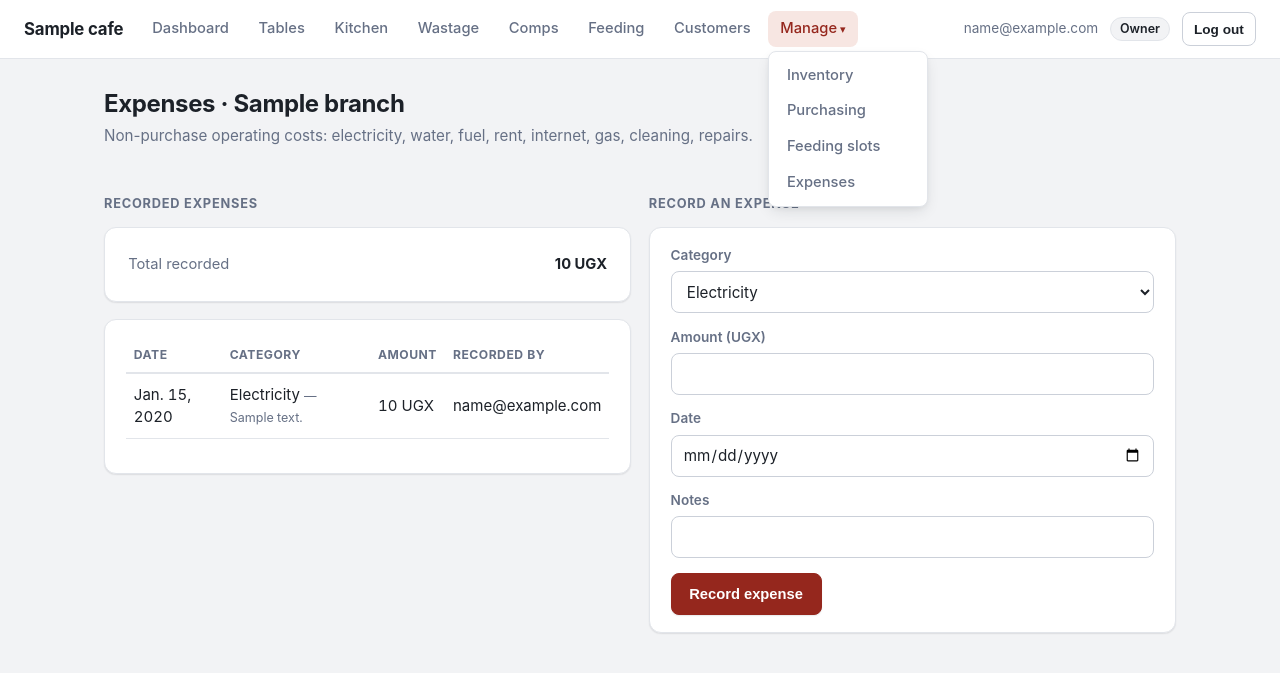
After one commit to Bukulubenja/cafe, a Django app: page /expenses/ in a window 1280 px wide. The commit adds this page. Shown: the top 673 px of the page. Run offline with Django 5.2, Linux system fonts and the light colour scheme; a user stored in the database is signed in; tables that the repository leaves empty hold one stand-in row (values such as "Sample post").

Commit message:
Add Expenses screen to the frontend
A combined list+record form under the Manage dropdown (Owner/Manager
only, matching ExpenseViewSet's IsManagerOrAbove): non-purchase
operating costs (electricity, water, fuel, rent, internet, gas,
cleaning, repairs) with a running total. No approval workflow --
unlike Wastage/Complimentary, this is a plain ledger entry with
nothing downstream to gate.

Verified with the full test suite (143 tests, OK) and a Playwright
run: manager records a 45,000 UGX electricity expense, sees it in
the list with the running total updated; a waiter gets a 403 hitting
/expenses/ directly.

```diff
--- a/apps/web/context_processors.py
+++ b/apps/web/context_processors.py
@@ -17,6 +17,7 @@ MANAGE_URL_NAMES = {
     "purchase_order_cancel",
     "purchase_order_notify_supplier",
     "feeding_slots",
+    "expense_list",
 }
 
 
--- /dev/null
+++ b/apps/web/expense_views.py
@@ -0,0 +1,51 @@
+from decimal import Decimal
+
+from django.contrib import messages
+from django.core.exceptions import ValidationError as DjangoValidationError
+from django.shortcuts import redirect, render
+from django.utils import timezone
+
+from apps.expenses.models import Expense
+
+from .decorators import roles_required
+from .roles import MANAGER_ROLES
+from .utils import friendly_error, resolve_branch
+
+
+@roles_required(*MANAGER_ROLES)
+def expense_list(request):
+    branch = resolve_branch(request)
+    if request.method == "POST":
+        if branch is None:
+            messages.error(request, "This café has no branches configured yet.")
+            return redirect("web:expense_list")
+        expense = Expense(
+            tenant=branch.tenant,
+            branch=branch,
+            category=request.POST.get("category", Expense.Category.OTHER),
+            date=request.POST.get("date") or timezone.localdate(),
+            notes=request.POST.get("notes", ""),
+            recorded_by=request.user,
+        )
+        try:
+            expense.amount = request.POST.get("amount") or 0
+            expense.full_clean()
+            expense.save()
+        except DjangoValidationError as exc:
+            messages.error(request, friendly_error(exc))
+        else:
+            messages.success(request, f"Recorded {expense}.")
+        return redirect("web:expense_list")
+
+    expenses = Expense.objects.select_related("recorded_by") if branch else Expense.objects.none()
+    total = sum((e.amount for e in expenses), Decimal("0.00"))
+    return render(
+        request,
+        "web/expense_list.html",
+        {
+            "branch": branch,
+            "expenses": expenses,
+            "total": total,
+            "categories": Expense.Category.choices,
+        },
+    )
--- a/apps/web/templates/web/base.html
+++ b/apps/web/templates/web/base.html
@@ -34,6 +34,7 @@
           <a href="{% url 'web:stock_list' %}">Inventory</a>
           <a href="{% url 'web:purchase_orders' %}">Purchasing</a>
           <a href="{% url 'web:feeding_slots' %}">Feeding slots</a>
+          <a href="{% url 'web:expense_list' %}">Expenses</a>
         </div>
       </details>
       {% endif %}
--- /dev/null
+++ b/apps/web/templates/web/expense_list.html
@@ -0,0 +1,60 @@
+{% extends "web/base.html" %}
+{% load humanize %}
+{% block title %}Expenses - Cafe ERP{% endblock %}
+{% block content %}
+<h1>Expenses{% if branch %} &middot; {{ branch.name }}{% endif %}</h1>
+<p class="subtitle">Non-purchase operating costs: electricity, water, fuel, rent, internet, gas, cleaning, repairs.</p>
+
+{% if not branch %}
+<p class="empty">This café has no branches configured yet.</p>
+{% else %}
+<div class="dashboard-cols">
+  <div>
+    <h2>Recorded expenses</h2>
+    <div class="panel">
+      <div class="mini-stat-row">
+        <span>Total recorded</span>
+        <strong>{{ total|floatformat:0|intcomma }} UGX</strong>
+      </div>
+    </div>
+    <div class="panel">
+      <table class="items">
+        <thead><tr><th>Date</th><th>Category</th><th>Amount</th><th>Recorded by</th></tr></thead>
+        <tbody>
+          {% for expense in expenses %}
+          <tr>
+            <td>{{ expense.date }}</td>
+            <td>{{ expense.get_category_display }}{% if expense.notes %} <small>&mdash; {{ expense.notes }}</small>{% endif %}</td>
+            <td>{{ expense.amount|floatformat:0|intcomma }} UGX</td>
+            <td>{{ expense.recorded_by.email|default:"&mdash;" }}</td>
+          </tr>
+          {% empty %}
+          <tr><td colspan="4" class="empty">No expenses recorded yet.</td></tr>
+          {% endfor %}
+        </tbody>
+      </table>
+    </div>
+  </div>
+  <div>
+    <h2>Record an expense</h2>
+    <div class="panel">
+      <form method="post">
+        {% csrf_token %}
+        <div class="field">
+          <label for="id_category">Category</label>
+          <select name="category" id="id_category" required>
+            {% for value, label in categories %}
+            <option value="{{ value }}">{{ label }}</option>
+            {% endfor %}
+          </select>
+        </div>
+        <div class="field"><label for="id_amount">Amount (UGX)</label><input type="number" step="0.01" min="0" name="amount" id="id_amount" required></div>
+        <div class="field"><label for="id_date">Date</label><input type="date" name="date" id="id_date"></div>
+        <div class="field"><label for="id_notes">Notes</label><input type="text" name="notes" id="id_notes"></div>
+        <button class="btn primary" type="submit">Record expense</button>
+      </form>
+    </div>
+  </div>
+</div>
+{% endif %}
+{% endblock %}
--- a/apps/web/urls.py
+++ b/apps/web/urls.py
@@ -3,6 +3,7 @@ from django.urls import path
 from . import (
     complimentary_views,
     customer_views,
+    expense_views,
     feeding_views,
     inventory_views,
     purchasing_views,
@@ -73,4 +74,5 @@ urlpatterns = [
     path("customers/", customer_views.customer_list, name="customer_list"),
     path("customers/<int:customer_id>/", customer_views.customer_detail, name="customer_detail"),
     path("customers/<int:customer_id>/redeem/", customer_views.customer_redeem, name="customer_redeem"),
+    path("expenses/", expense_views.expense_list, name="expense_list"),
 ]
```
